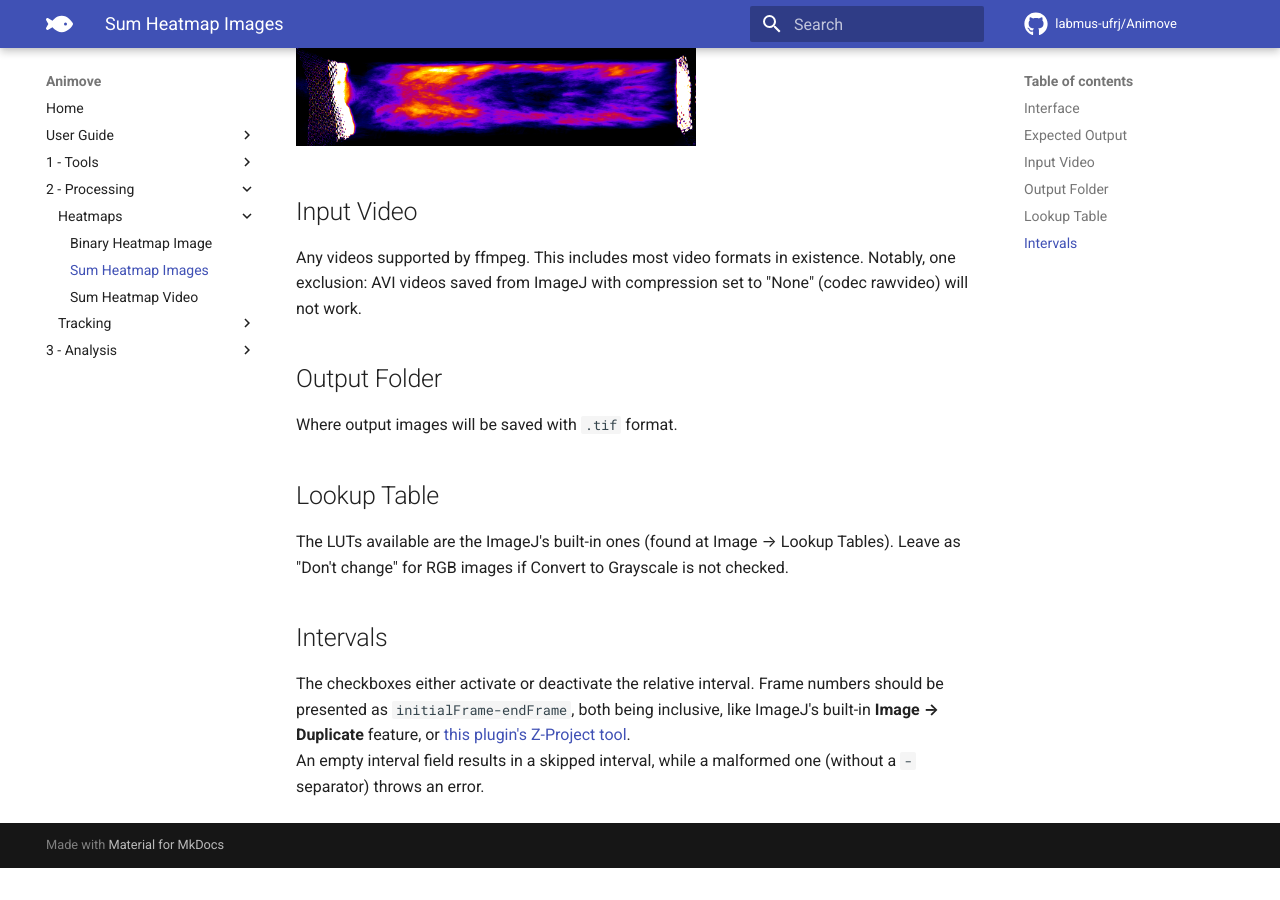
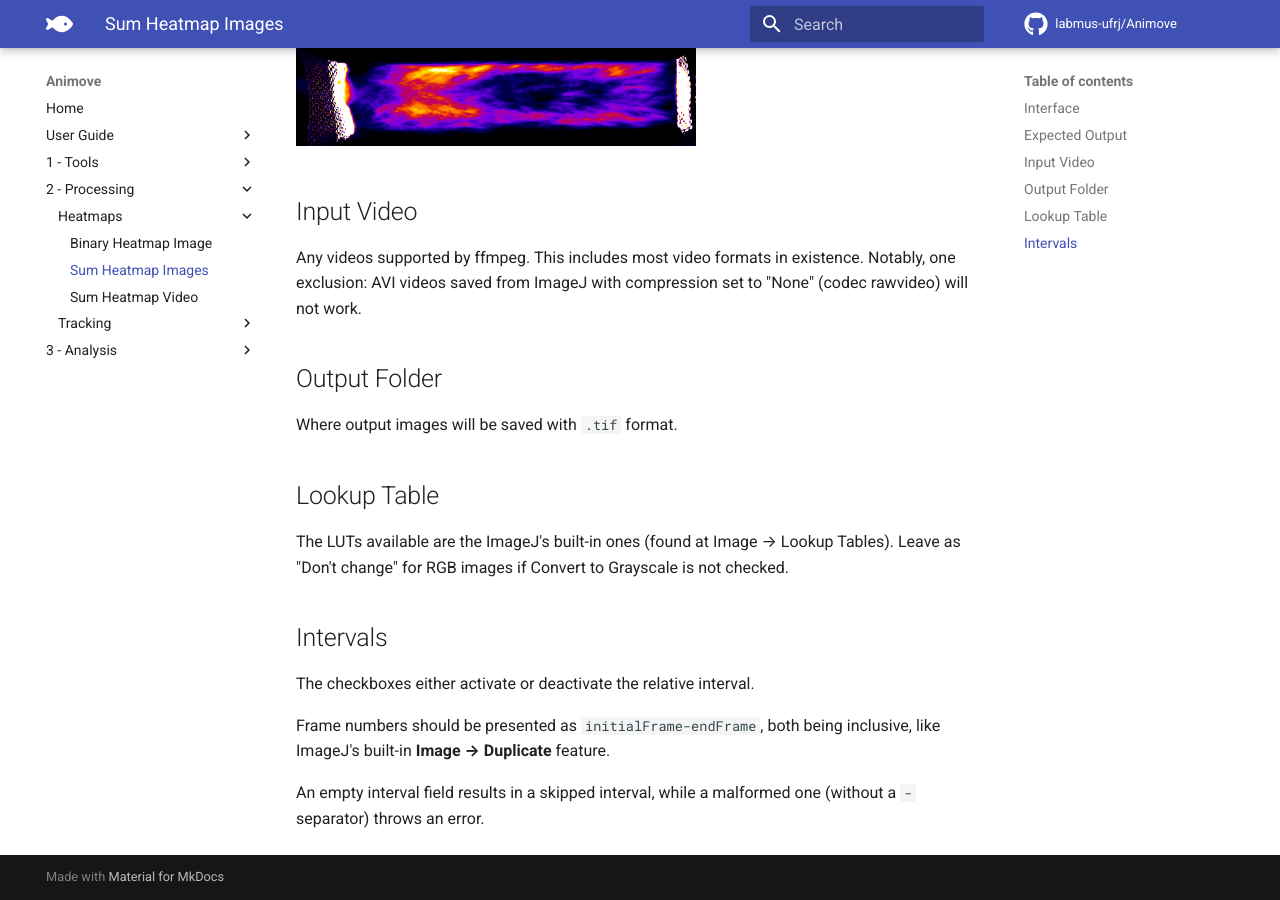
Before and after one commit to labmus-ufrj/Animove, an MkDocs documentation site: the page built from docs/docs/processing/heatmap-images.md, in a window 1280 px wide and 900 px high, scrolled down 879 px. Built offline with MkDocs 1.6.1 and Material for MkDocs 9.7.7, drawn with Linux system fonts in a browser that asks for light colours; comment, search, counter and statistics services are not loaded; before the commit the page ends 1747 px from its top, so only the background shows below that.

Commit message:
docs and todo update

```diff
--- a/docs/docs/processing/heatmap-images.md
+++ b/docs/docs/processing/heatmap-images.md
@@ -66,5 +66,8 @@ The LUTs available are the ImageJ's built-in ones (found at Image → Lookup Tab
 
 
 ## Intervals
-The checkboxes either activate or deactivate the relative interval. Frame numbers should be presented as `initialFrame-endFrame`, both being inclusive, like ImageJ's built-in **Image → Duplicate** feature, or [this plugin's Z-Project tool](../tools/z-project.md#initial-frame).
+The checkboxes either activate or deactivate the relative interval.
+
+Frame numbers should be presented as `initialFrame-endFrame`, both being inclusive, like ImageJ's built-in **Image → Duplicate** feature.
+
 An empty interval field results in a skipped interval, while a malformed one (without a `-` separator) throws an error.
```
Also changed, not shown: docs/docs/tools/create-rois.md (+1 -1 lines), 1 other file.
